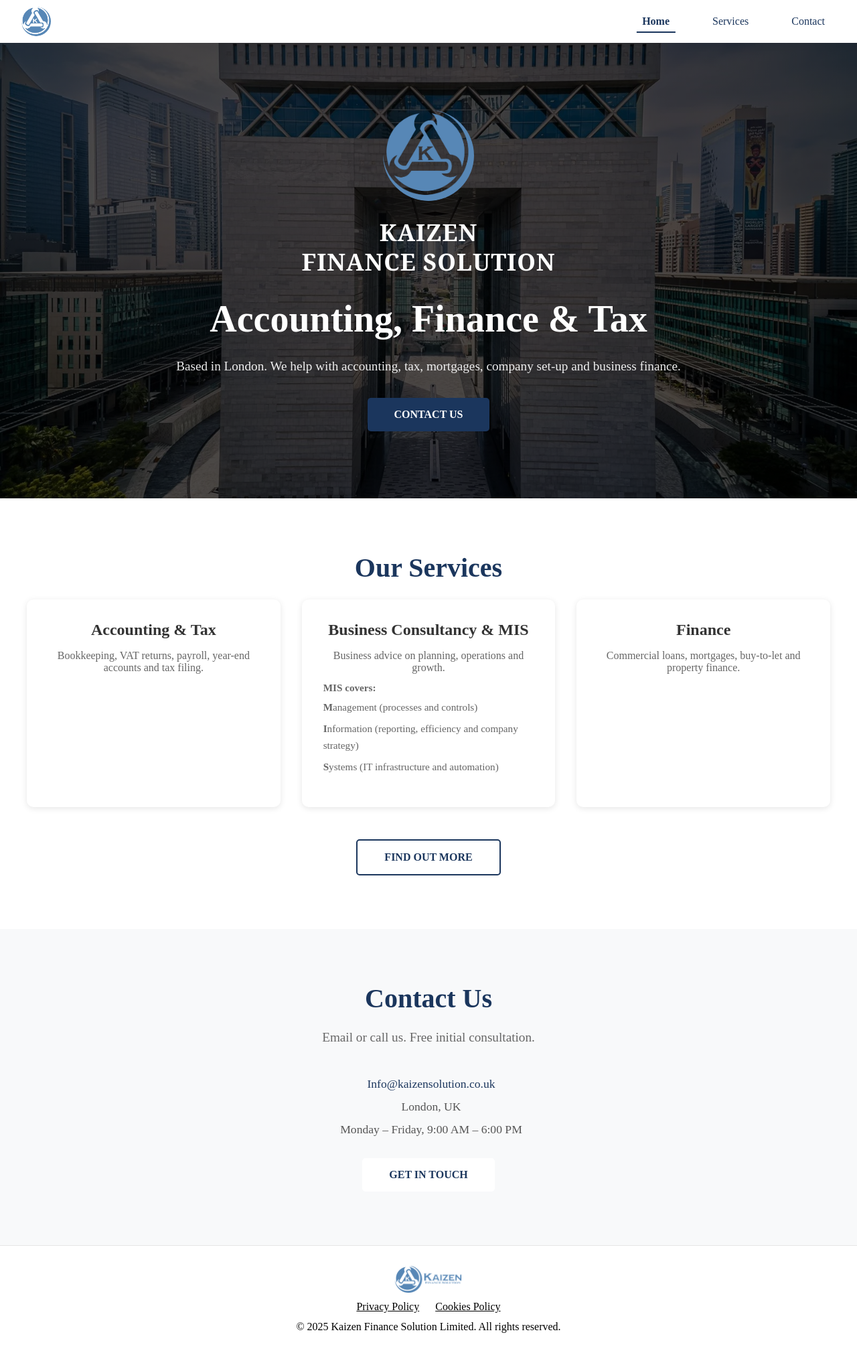
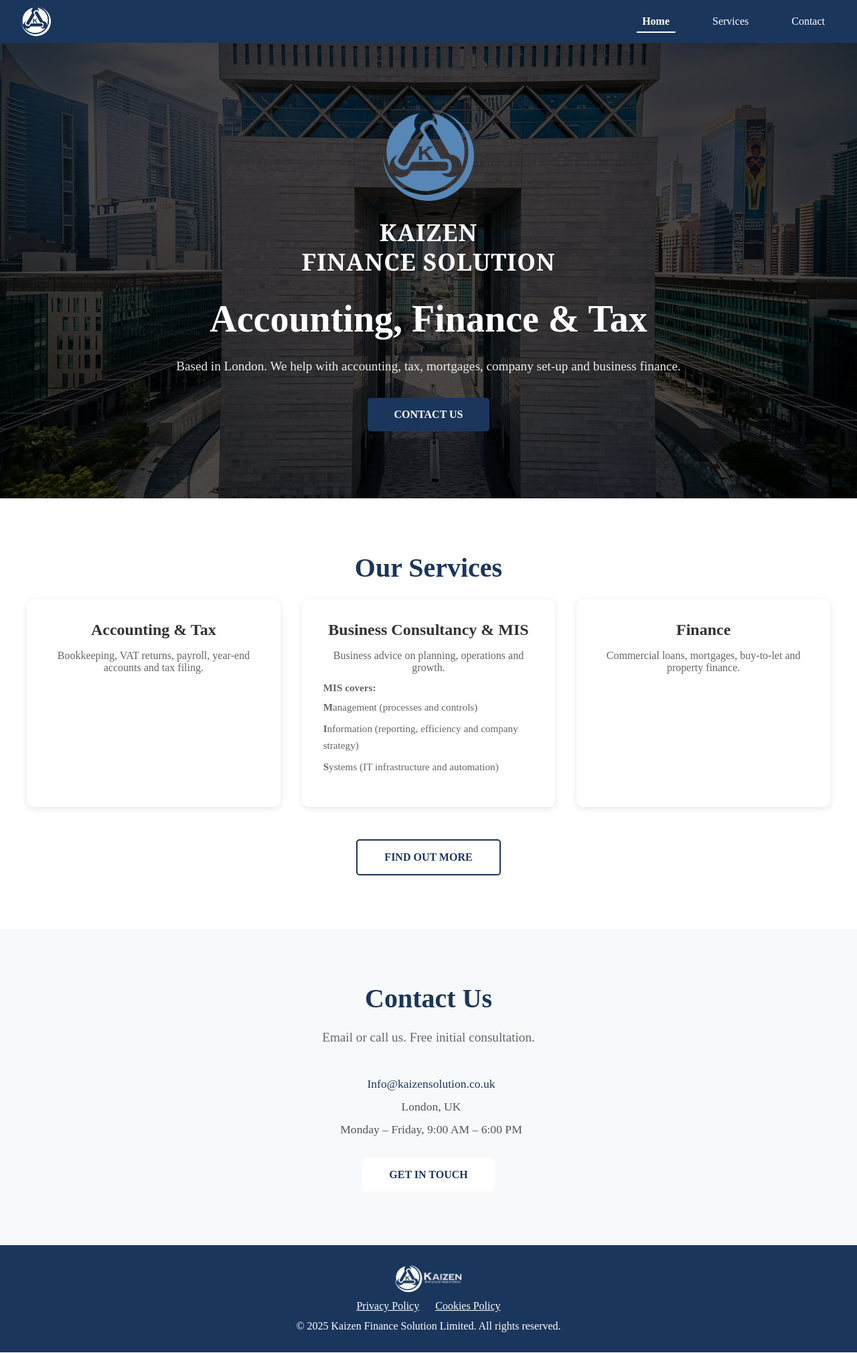
Before and after one commit to diidnen/kaizen-finance, a Vue app in the folder kaizen-finance/: page /home in a window 1280 px wide. Shown: the whole page at 67% size. Built offline with nearby package versions, Linux system fonts and the light colour scheme; no server answers.

Commit message:
Apply scheme A: brand blue header and footer
Co-authored-by: Cursor <cursoragent@cursor.com>

```diff
--- a/kaizen-finance/src/App.vue
+++ b/kaizen-finance/src/App.vue
@@ -144,7 +144,7 @@ export default {
   top: 0;
   left: 0;
   width: 100%;
-  background: white;
+  background: var(--brand-primary);
   z-index: 1000;
 }
 
@@ -176,6 +176,10 @@ export default {
   width: auto;
 }
 
+.header .logo-icon-crop img {
+  filter: brightness(0) invert(1);
+}
+
 
 /* 导航区域 */
 .nav {
@@ -189,7 +193,7 @@ export default {
 }
 
 .nav-link {
-  color: var(--color-primary);
+  color: #ffffff;
   text-decoration: none;
   font-size: 1rem;
   font-weight: 500;
@@ -204,7 +208,7 @@ export default {
   left: 50%;
   width: 0;
   height: 2px;
-  background-color: var(--color-primary);
+  background-color: #ffffff;
   transition: all 0.3s ease;
   transform: translateX(-50%);
 }
@@ -216,7 +220,7 @@ export default {
 
 .nav-link.active {
   font-weight: 600;
-  color: var(--color-primary);
+  color: #ffffff;
 }
 
 /* 汉堡菜单 */
@@ -235,7 +239,7 @@ export default {
 .hamburger span {
   width: 100%;
   height: 2px;
-  background-color: var(--color-primary);
+  background-color: #ffffff;
   transition: all 0.3s ease;
 }
 
@@ -251,12 +255,12 @@ export default {
     right: 0;
     width: 200px;
     flex-direction: column;
-    background: white;
+    background: var(--brand-primary-dark);
     padding: 1rem;
     gap: 1rem;
     transform: translateX(100%);
     transition: transform 0.3s ease;
-    box-shadow: -2px 0 5px rgba(0,0,0,0.1);
+    box-shadow: -2px 0 5px rgba(0,0,0,0.2);
   }
 
   .nav-links-active {
--- a/kaizen-finance/src/components/home.vue
+++ b/kaizen-finance/src/components/home.vue
@@ -635,10 +635,9 @@ h2 {
 <style scoped>
 /* Footer styles appended */
 .site-footer {
-  background: #ffffff;
-  color: #000000;
+  background: var(--brand-primary);
+  color: #ffffff;
   padding: 30px 16px;
-  border-top: 1px solid #e6e6e6;
 }
 
 .footer-inner {
@@ -654,7 +653,14 @@ h2 {
   margin-bottom: 12px;
 }
 
-.footer-links a { color: #000000; text-decoration: underline; }
+.footer-links a {
+  color: #ffffff;
+  text-decoration: underline;
+}
+
+.footer-links a:hover {
+  opacity: 0.85;
+}
 
 .footer-brand {
   display: flex;
@@ -665,5 +671,6 @@ h2 {
 .footer-brand img {
   height: 40px;
   width: auto;
+  filter: brightness(0) invert(1);
 }
 </style>
```
